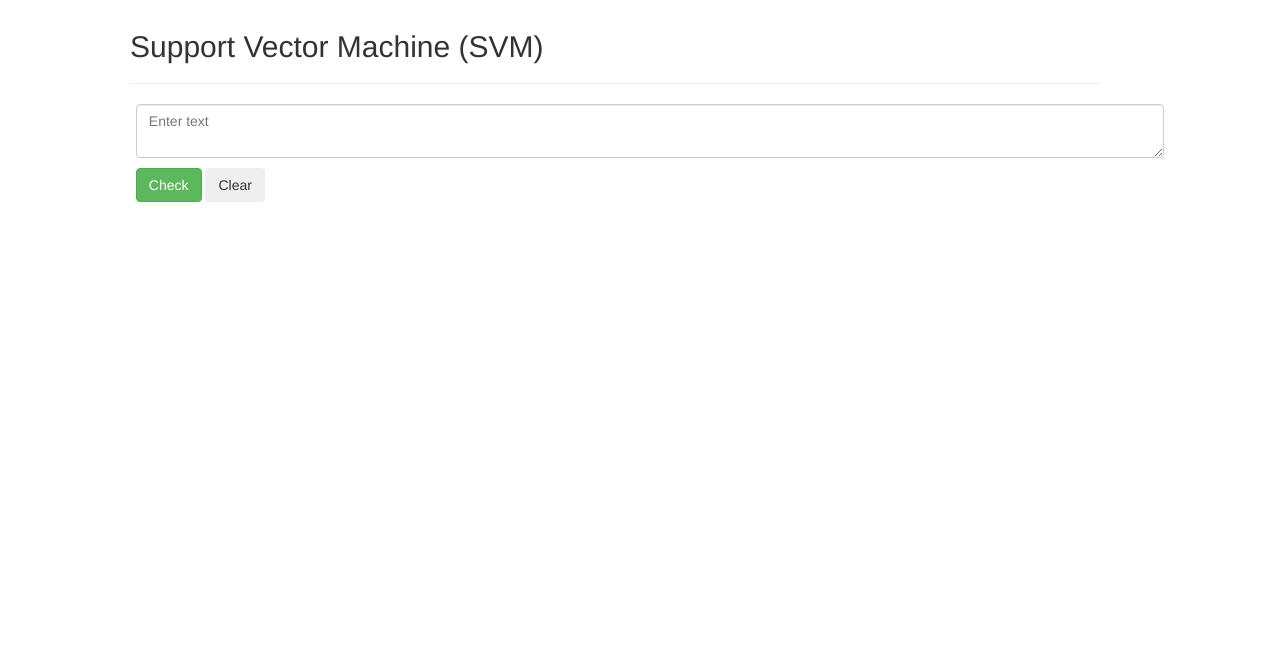
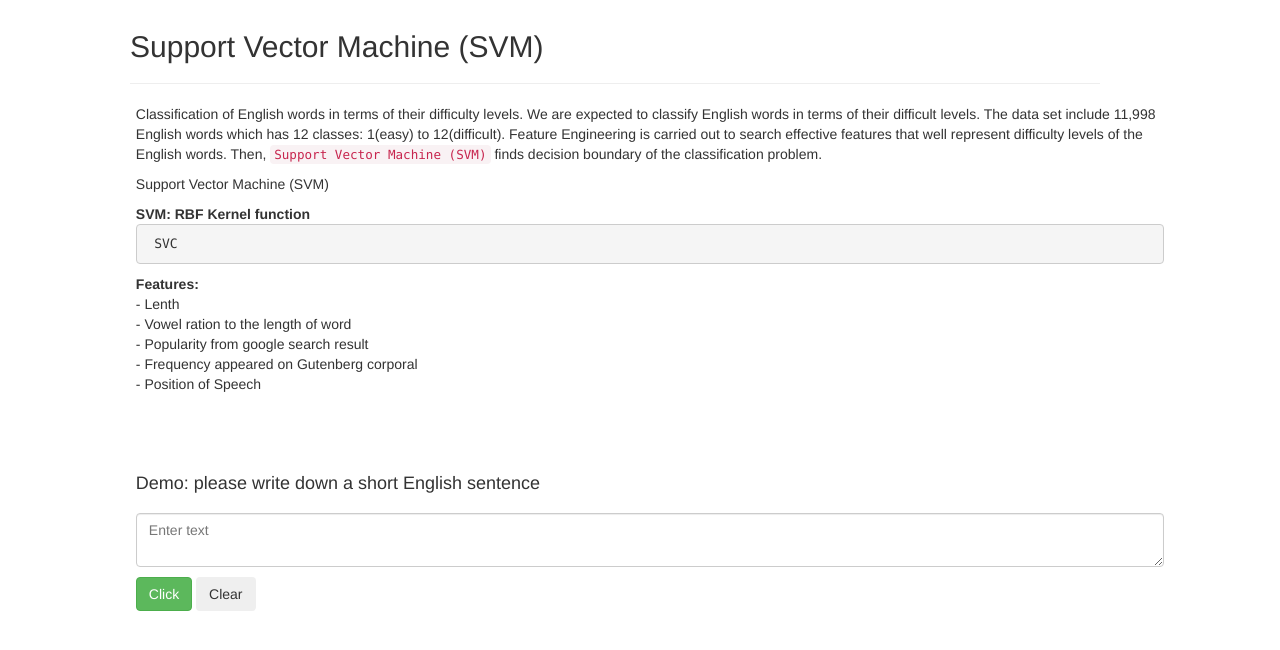
Before and after one commit to suyongeum/PML, a Django app: page /svm/ in a window 1280 px wide. Shown: the top 650 px of the page. Run offline with Django 3.2, Linux system fonts and the light colour scheme; parts of the project's set-up code (start-up, migrations or seed data) failed here and were passed over; some libraries are stand-ins or nearby versions.

Commit message:
Feature Extraction and SVM complete. Begin working on feature plot based on PCA

```diff
--- a/SVM/templates/SVM/svm.html
+++ b/SVM/templates/SVM/svm.html
@@ -4,8 +4,53 @@
 
 {% block content %}
 
-   <section class="section-main">
+        <section class="section-main">
         <div class="container-fluid">
+            <div class="row">
+                <div class="col-md-1">
+
+                </div>
+                <div class="col-md-10">
+                    <p>
+                        Classification of English words in terms of their difficulty levels. We are expected to classify English words
+                        in terms of their difficult levels. The data set include 11,998 English words which has 12 classes: 1(easy) to 12(difficult).
+                        Feature Engineering is carried out to search effective features that well represent difficulty levels of the English words.
+                        Then, <code>Support Vector Machine (SVM)</code> finds decision boundary of the classification problem.
+                    </p>
+                    <p>
+                        Support Vector Machine (SVM)
+                    </p>
+                    <dl>
+                        <dt>SVM: RBF Kernel function </dt>
+                            <dd><pre> SVC</pre></dd>
+                        <dt>Features: </dt>
+                            <dd>- Lenth</dd>
+                            <dd>- Vowel ration to the length of word</dd>
+                            <dd>- Popularity from google search result</dd>
+                            <dd>- Frequency appeared on Gutenberg corporal</dd>
+                            <dd>- Position of Speech</dd>
+                    </dl>
+                </div>
+                <div class="col-md-1">
+
+                </div>
+            </div>
+        </div>
+    </section>
+
+
+   <section class="section-demo">
+        <div class="container-fluid">
+            <div class="row">
+                <div class="col-md-1"></div>
+                <div class="col-md-10">
+                     <dl>
+                        <dt><h4>Demo: please write down a short English sentence</h4></dt>
+{#                            <dd>- Lenth</dd>#}
+                    </dl>
+                </div>
+                <div class="col-md-1"></div>
+            </div>
             <div class="row">
                 <div class="col-md-1"></div>
                 <div class="col-md-10">
@@ -15,7 +60,7 @@
                     </div>
                     <div class="button-block">
                         <button id="check-btn" class="btn btn-success" title="Check">
-                            Check
+                            Click
                         </button>
                         <button id="clear-btn" class="btn btn-clear" title="Clear">
                             Clear
@@ -28,7 +73,7 @@
             <div class="row">
                 <div class="col-md-1"></div>
                     <div class="col-md-10">
-                         <div id="result" class="result-text-block">
+                    <div id="result" class="result-text-block">
                          </div>
                     </div>
                 <div class="col-md-1"></div>
@@ -37,6 +82,20 @@
         </div>
     </section>
 
+    <section>
+        <div class="container-fluid">
+            <div class="row">
+                <div clss="col-md-1"></div>
+                <div clss="col-md-10">
+                    <div id="pca_plot" class="result-text-block">
+
+                    </div>
+                </div>
+                <div clss="col-md-1"></div>
+            </div>
+        </div>
+    </section>
+
     <script src="static/svm.js"></script>
 
 {% endblock %}
--- a/SVM/views.py
+++ b/SVM/views.py
@@ -3,6 +3,8 @@ from django.http import JsonResponse
 from PML.nlp.Lemmatiser import Lemmatiser
 from PCA.models import Word
 import re
+import dill
+import time
 
 from sklearn.externals import joblib
 from SVM.svm_model.featureExtraction import FeatureExtraction
@@ -42,36 +44,38 @@ def check(request):
         if obj.count() == 0:
             # if the word includes a special character or number
             # not consider it as a word
-            if re.match(r'^\w+$', word):
+            if (re.search('[0-9]', word) == None)and(re.search('[a-z]', word) != None):
                 # Need to create SVM function
-                estimated_difficulty = 1;
-                not_found.append([word, estimated_difficulty])
-                print("not found: ", word)
+                not_found.append([word, 0])
                 # SVM is used to return an inferred difficulty.
         else:
             # if the word includes a special character or number
             # not consider it as a word
-            if re.match(r'^\w+$', word):
-                # making [ [word, 1], [word, 3], ... ]
-                found.append([obj.first().word, obj.first().difficulty])
-                print("found: ", word)
+            # making [ [word, 1], [word, 3], ... ]
+            found.append([obj.first().word, obj.first().difficulty])
+            #print("found: ", word)
     ########################################################################
     # 5. If does not exist, classify using SVM result.
 
     # 5-1. Feature extraction and prediction
-    featureModel = joblib.load('PML/pickled/features.sav')
-    svmModel = joblib.load('PML/pickled/svm_len_vrlen_googlelog_pos_weblio_gutenfq.sav')
+    start = time.clock()
+    featureModel = dill.load(open(r"PML/pickled/features.dill", "rb"))
+    #svmModel = joblib.load('PML/pickled/svm_len_vrlen_googlelog_pos_weblio_gutenfq.sav')
+    #svmModel = joblib.load('PML/pickled/svm_len_vrlen_googlelog_pos_weblio.sav')
+    svmModel = joblib.load('PML/pickled/svm_len_vrlen_googlelog_pos.sav')
+    print("Loading time:", time.clock() - start)
 
     not_found_ = []
     for item in not_found:
-
-        print(item[0], item[1])
 
         word = item[0]
         difficulty = item[1]
 
         # feature extraction
+        start = time.clock()
         featureModel.run_prediction(word)
+        print("feature extraction time:", time.clock() - start)
+
         f1 = featureModel.len
         f2 = featureModel.vrlen
         f3 = featureModel.google_log
@@ -79,9 +83,27 @@ def check(request):
         f5 = featureModel.weblio
         f6 = featureModel.freq_guten
 
+        print("len:", f1)
+        print("vrlen: %.2f" % f2)
+        print("google_log: %.2f" % f3)
+        print("pos:", f4)
+        print("weblio:", f5)
+        print("freq_guten:", f6)
+
         # prediction
-        difficulty = svmModel.predict([[f1, f2, f3, f4, f5, f6]])[0]
-        not_found_.append([word, difficulty])
+        start = time.clock()
+        #difficulty = svmModel.predict([[f1, f2, f3, f4, f5, f6]])[0]
+        #difficulty = svmModel.predict([[f1, f2, f3, f4])[0]
+        difficulty = svmModel.predict([[f1, f2, f3, f4]])[0]
+        print("svm running time:", time.clock() - start)
+        print('----------------------------------------------')
+        print("Difficulty Level is: ", difficulty)
+        print('----------------------------------------------')
 
+        not_found_.append([word, int(difficulty)])
+
+    # if not found and not_found_:
+    #     pass
+    # else:
     response = {'not_found': not_found_, 'found': found}
     return JsonResponse(response)
```
Also changed, not shown: PCA/templates/PCA/predict.html (deleted, +0 -26 lines), SVM/svm_model/featureExtraction.py (+113 -25 lines).
